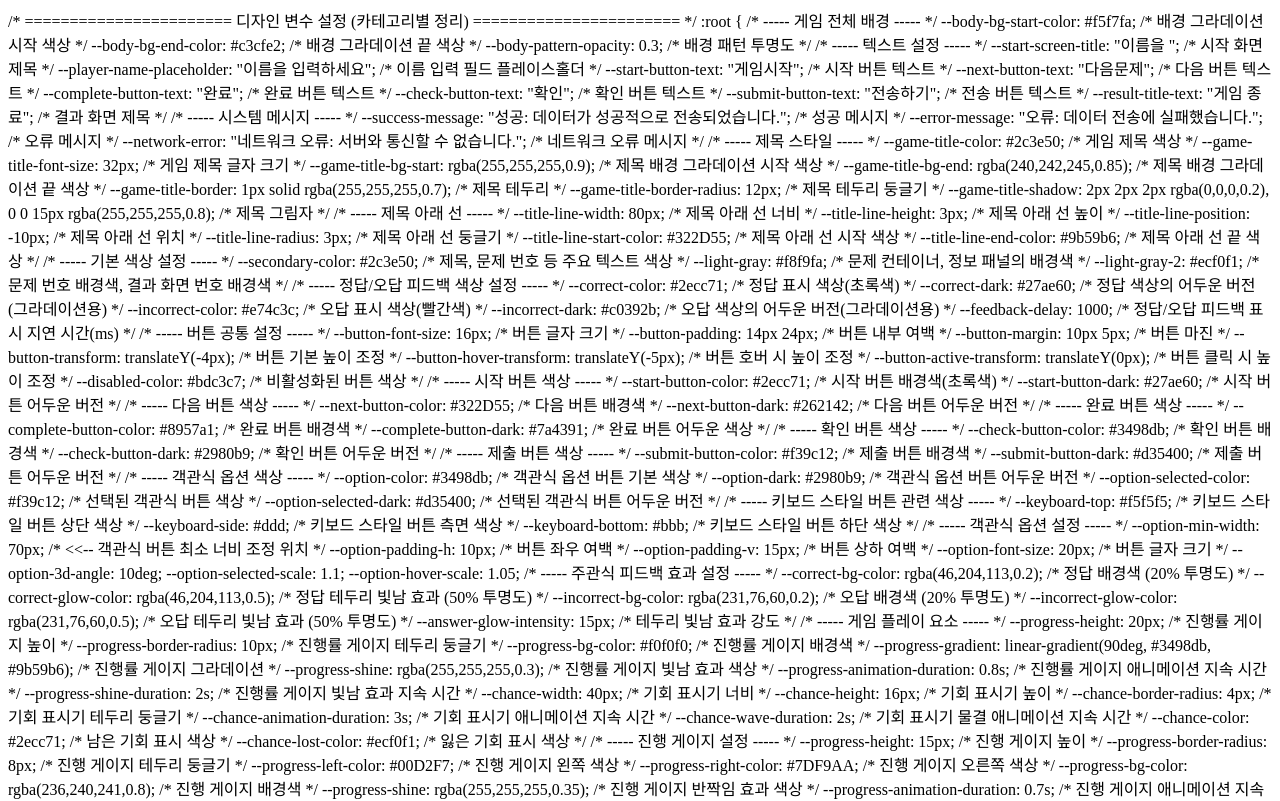
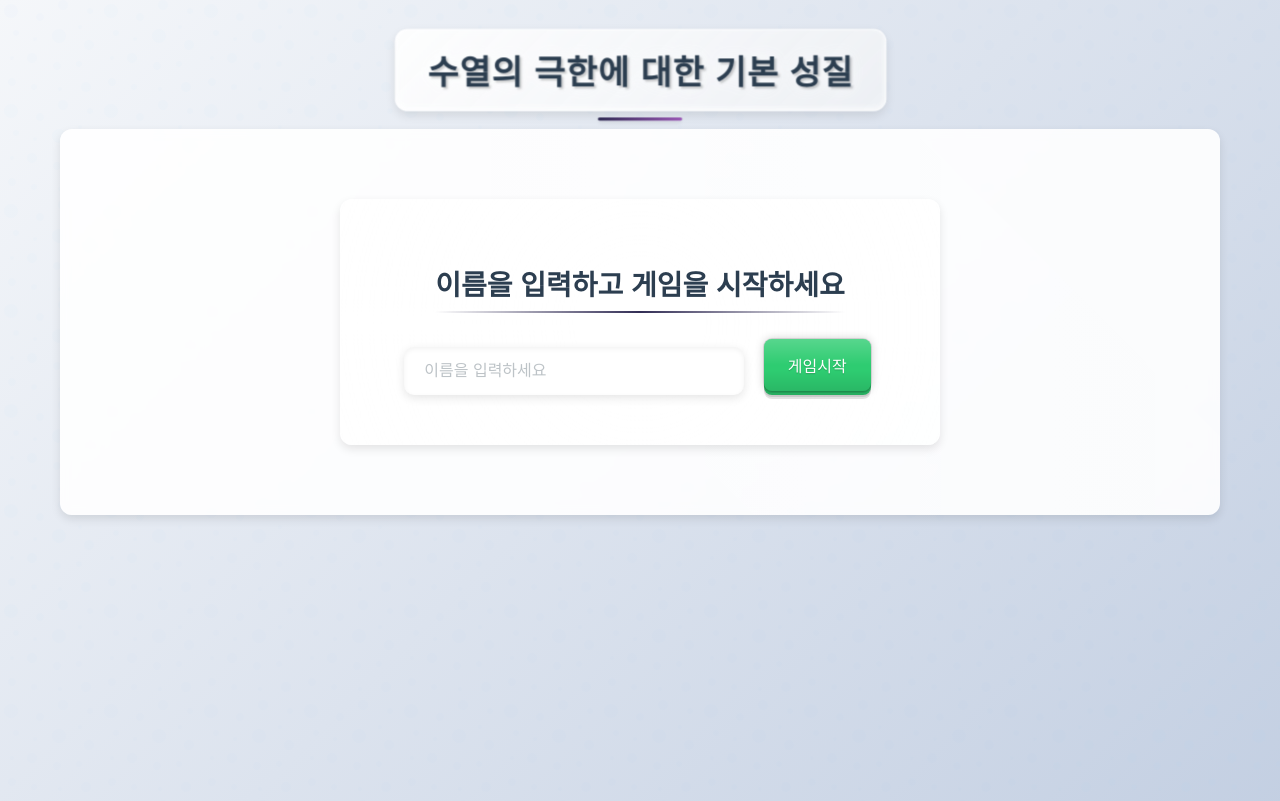
Before and after one commit to hwimath2/7123122, a plain HTML site: page index.html in a window 1280 px wide. Shown: the top 801 px of the page. Drawn offline with nearby package versions, Linux system fonts and the light colour scheme.

Commit message:
Update index.html

```diff
--- a/index.html
+++ b/index.html
@@ -8,10 +8,10 @@
   <script>
   /* 게임 설정 및 문제 데이터 */
   const gameConfig = {
-    "gameTitle": "거듭제곱근, 지수로그 식변형",
+    "gameTitle": "수열의 극한에 대한 기본 성질",
     "defaultScore": 10,
     "bannerURL": "",
-    "randomizeQuestions": false,
+    "randomizeQuestions": true,
     "questions": [
       {
           "id": 1,
@@ -268,18 +268,11 @@
           "answer": "5",
           "type": "객관식",
           "score": 10
-        },
-        {
-          "id": 33,
-          "images": ["https://github.com/hwimath2/imagrfile/blob/main/%EA%B1%B0%EB%93%AD%EC%A0%9C%EA%B3%B1%EA%B7%BC/33.png?raw=true"],
-          "passage": "",
-          "answer": "13",
-          "type": "주관식",
-          "score": 10
-      }
+        }
     ]
   };
 </script>
+  <style>
     /* ======================= 디자인 변수 설정 (카테고리별 정리) ======================= */
     :root {
       /* ----- 게임 전체 배경 ----- */
```
